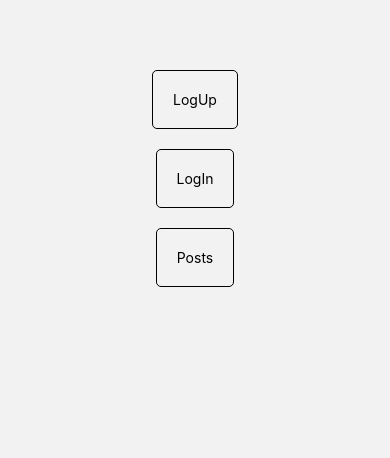
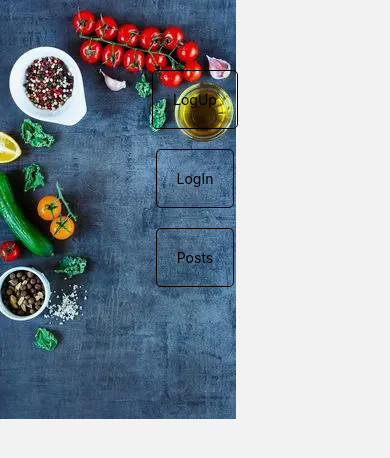
Before and after one commit to OsMax/cookBook-native, a React Native app: screen /Home in a window 390 px wide. Shown: the top 458 px of the page. Built offline with nearby package versions, Linux system fonts and the light colour scheme.

Commit message:
add image background to home page

```diff
--- a/src/screens/Home/Home.js
+++ b/src/screens/Home/Home.js
@@ -1,9 +1,20 @@
 import { StatusBar } from "expo-status-bar";
-import { Text, SafeAreaView, Button, View, Pressable } from "react-native";
+import {
+  Text,
+  SafeAreaView,
+  ImageBackground,
+  View,
+  Pressable,
+} from "react-native";
 import { styles } from "./Home.styles";
 
 export const Home = ({ navigation }) => {
   return (
+    <ImageBackground
+      style={styles.imgBack}
+      source={require("../../../assets/images/background.webp")}
+      resizeMode="cover"
+    >
       <View>
         <View style={styles.container}>
           <Pressable
@@ -18,11 +29,15 @@ export const Home = ({ navigation }) => {
           >
             <Text>LogIn</Text>
           </Pressable>
-        <Pressable style={styles.button} onPress={() => changeScreen("Posts")}>
+          <Pressable
+            style={styles.button}
+            onPress={() => changeScreen("Posts")}
+          >
             <Text>Posts</Text>
           </Pressable>
         </View>
         <StatusBar style="auto" />
       </View>
+    </ImageBackground>
   );
 };
```
Lines whose indentation alone changed are shown as unchanged.
